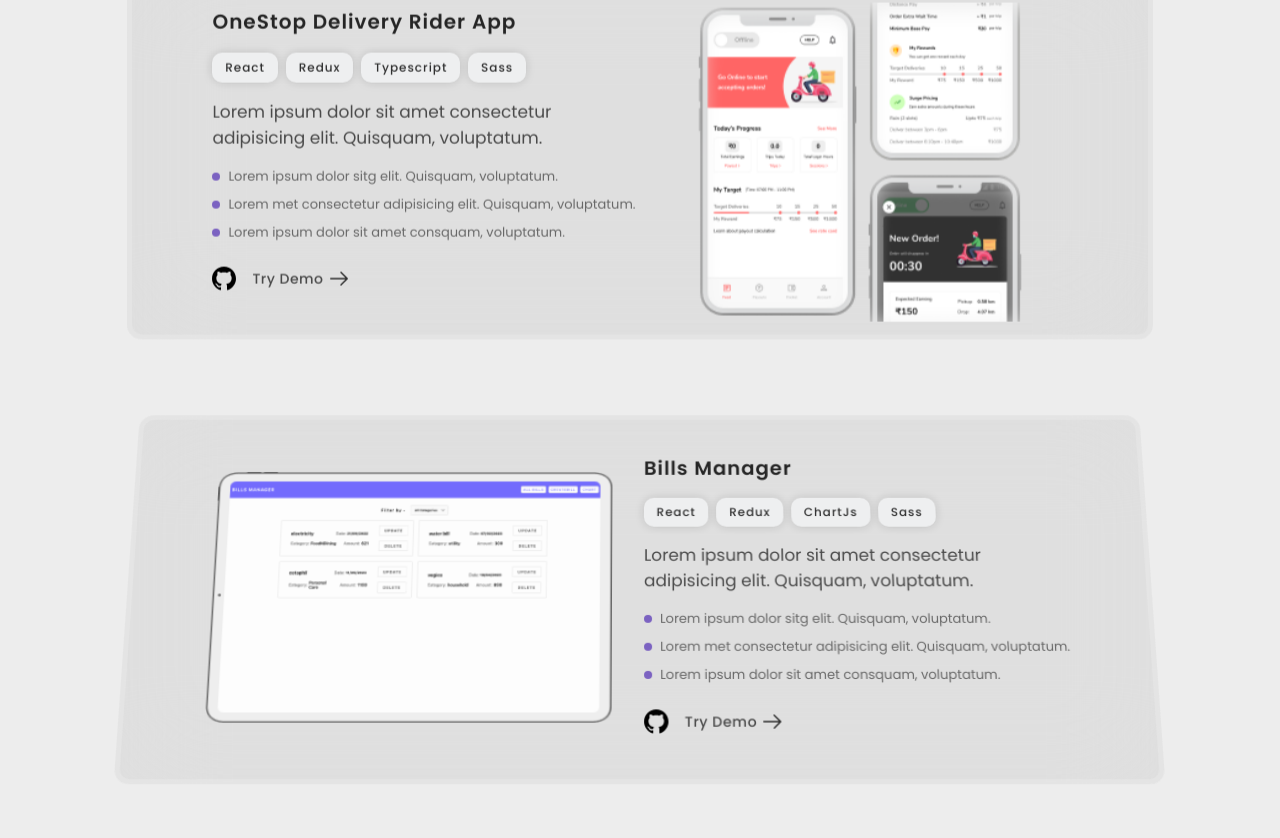
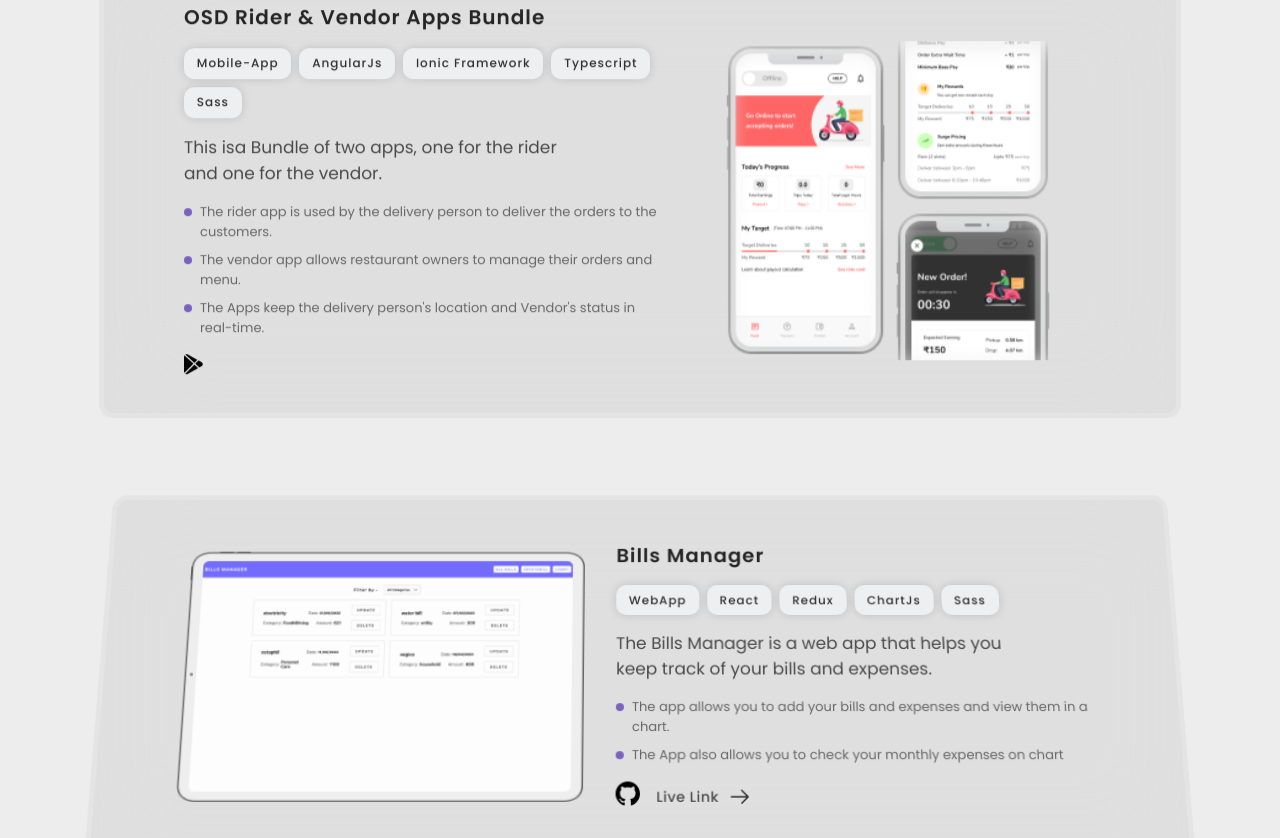
Before and after one commit to NishantEC/NishantEC.github.io, a React (Vite) app: page / in a window 1280 px wide. Shown: the part 1782-2620 px from the top of the page. Built offline with nearby package versions, Linux system fonts and the light colour scheme.

Commit message:
few fixes

```diff
--- a/src/components/projects/Projects.tsx
+++ b/src/components/projects/Projects.tsx
@@ -15,44 +15,51 @@ import {
 function Projects() {
   const projectsData = [
     {
-      heading: "OneStop Delivery Rider App",
+      heading: "OSD Rider & Vendor Apps Bundle",
       description:
-        "Lorem ipsum dolor sit amet consectetur adipisicing elit. Quisquam, voluptatum.",
+        "This isa Bundle of two apps, one for the rider and one for the vendor.",
       points: [
-        "Lorem ipsum dolor sitg elit. Quisquam, voluptatum.",
-        "Lorem met consectetur adipisicing elit. Quisquam, voluptatum.",
-        "Lorem ipsum dolor sit amet consquam, voluptatum.",
+        "The rider app is used by the delivery person to deliver the orders to the customers.",
+        "The vendor app allows restaurant owners to manage their orders and menu.",
+        "The Apps keep the delivery person's location and Vendor's status in real-time.",
+
+
       ],
-      techStack: ["React", "Redux", "Typescript", "Sass"],
-      githubLink: "",
+      techStack: ["Mobile-App","AngularJs", "Ionic Framework", "Typescript", "Sass"],
+      githubLink: null,
+      playStoreLink: "https://play.google.com/store/apps/developer?id=Bleedingedge+Technologies",
+      liveLink:null,
       imgUrl: project2Img,
     },
     {
       heading: "Bills Manager",
       description:
-        "Lorem ipsum dolor sit amet consectetur adipisicing elit. Quisquam, voluptatum.",
+        "The Bills Manager is a web app that helps you keep track of your bills and expenses.",
       points: [
-        "Lorem ipsum dolor sitg elit. Quisquam, voluptatum.",
-        "Lorem met consectetur adipisicing elit. Quisquam, voluptatum.",
-        "Lorem ipsum dolor sit amet consquam, voluptatum.",
+        "The app allows you to add your bills and expenses and view them in a chart.",
+        "The App also allows you to check your monthly expenses on chart",
       ],
-      techStack: ["React", "Redux", "ChartJs", "Sass"],
-      githubLink: "",
+      techStack: ["WebApp","React", "Redux", "ChartJs", "Sass"],
+      githubLink: "https://github.com/NishantEC/bills-manager",
+      playStoreLink: null,
+      liveLink: "https://billsmanager-ng.vercel.app/",
       imgUrl: project1Img,
     },
 
     {
       heading: "Pomodoro V2",
       description:
-        "Lorem ipsum dolor sit amet consectetur adipisicing elit. Quisquam, voluptatum.",
+        "The Pomodoro V2 is a web app that helps you manage your time and be more productive.",
 
       points: [
-        "Lorem ipsum dolor sitg elit. Quisquam, voluptatum.",
-        "Lorem met consectetur adipisicing elit. Quisquam, voluptatum.",
-        "Lorem ipsum dolor sit amet consquam, voluptatum.",
+        "The app has a timer that helps you manage your time for the sessions.",
+
+
       ],
       techStack: ["React", "Redux"],
-      githubLink: "",
+      githubLink: "https://github.com/NishantEC/pomodoro",
+      playStoreLink: null,
+      liveLink:"https://pomodoro-ng.vercel.app/",
       imgUrl: project3Img,
     },
   ];
@@ -119,7 +126,10 @@ function Projects() {
               ))}
             </div>
             <div className="links">
-              <div className="github-link">
+              {
+                project.githubLink && <div className="github-link">
+
+                <a href={project.githubLink} target="_blank" rel="noopener noreferrer">
                 <svg
                 xmlns="http://www.w3.org/2000/svg"
                 width="24"
@@ -128,9 +138,27 @@ function Projects() {
               >
                 <path d="M12 0c-6.626 0-12 5.373-12 12 0 5.302 3.438 9.8 8.207 11.387.599.111.793-.261.793-.577v-2.234c-3.338.726-4.033-1.416-4.033-1.416-.546-1.387-1.333-1.756-1.333-1.756-1.089-.745.083-.729.083-.729 1.205.084 1.839 1.237 1.839 1.237 1.07 1.834 2.807 1.304 3.492.997.107-.775.418-1.305.762-1.604-2.665-.305-5.467-1.334-5.467-5.931 0-1.311.469-2.381 1.236-3.221-.124-.303-.535-1.524.117-3.176 0 0 1.008-.322 3.301 1.23.957-.266 1.983-.399 3.003-.404 1.02.005 2.047.138 3.006.404 2.291-1.552 3.297-1.23 3.297-1.23.653 1.653.242 2.874.118 3.176.77.84 1.235 1.911 1.235 3.221 0 4.609-2.807 5.624-5.479 5.921.43.372.823 1.102.823 2.222v3.293c0 .319.192.694.801.576 4.765-1.589 8.199-6.086 8.199-11.386 0-6.627-5.373-12-12-12z" />
               </svg>
+                </a>
             </div>
-              <div className="live-link">
-                Try Demo
+              }
+              {
+                project.playStoreLink && <div className="playstore-link">
+                  <a href={project.playStoreLink} target="_blank" rel="noopener noreferrer">
+                  <svg clip-rule="evenodd"
+                  fill-rule="evenodd"
+                  stroke-linejoin="round"
+                  stroke-miterlimit="2"
+                  width="16"
+                  height="16"
+                  viewBox="0 0 16 16"
+                  xmlns="http://www.w3.org/2000/svg"><path d="m8.306 6.987 2.449-2.449L2.999.257a2.032 2.032 0 0 0-1.983.005l7.29 6.725zM.287.95c-.178.291-.28.624-.28.977v12.146c0 .342.093.668.261.953l7.331-7.331L.287.95zM14.002 6.33l-2.336-1.289-2.625 2.624 3.217 2.967 1.745-.963c.628-.348 1.004-.972 1.004-1.67a1.894 1.894 0 0 0-1.005-1.669zM8.334 8.373.983 15.724a2.06 2.06 0 0 0 1.021.278c.34 0 .682-.086.995-.259l8.337-4.601-3.002-2.769z"></path></svg>
+                  </a>
+                </div>
+              }
+              {
+                project.liveLink && <div className="live-link">
+                  <a href={project.liveLink} target="_blank" rel="noopener noreferrer">
+                Live Link
                 <svg
                   clip-rule="evenodd"
                   fill-rule="evenodd"
@@ -146,7 +174,9 @@ function Projects() {
                     fill-rule="nonzero"
                   />
                 </svg>
+                </a>
               </div>
+              }
             </div>
           </div>
           <div className="project-img">
--- a/src/components/projects/projects.scss
+++ b/src/components/projects/projects.scss
@@ -110,6 +110,7 @@
         display: flex;
         flex-direction: column;
         gap: 1rem;
+        max-width: 30rem;
 
         @media (max-width: 768px) {
             padding: 0rem 3rem;
@@ -178,22 +179,35 @@
         .links {
             display: flex;
             gap: 1rem;
+            align-items: center;
 
             div {
                 display: flex;
                 align-items: center;
                 gap: 0.2rem;
-                height: 40px;
+
                 transition: all 0.1s ease-in-out;
                 svg {
                     // filter: invert(1);
                     transition: all 0.1s ease-in-out;
 
-
                 }
                 :hover {
                     transition: all 0.1s ease-in-out;
                     transform: scale(1.1);
+                }
+                a{
+                    height: fit-content;
+                    text-decoration: none;
+                }
+
+            }
+            .playstore-link{
+
+                svg{
+                    width: 20px;
+                    height: 20px;
+                    transition: all 0.1s ease-in-out;
                 }
 
             }
@@ -204,7 +218,11 @@
                 letter-spacing: 0.5px;
                 opacity: 0.8;
                 transition: all 0.1s ease-in-out;
-
+                a{
+                    display: flex;
+                    align-items: center;
+                    gap: 0.5rem;
+                }
                 &:hover {
                     opacity: 1;
                     transition: all 0.1s ease-in-out;
```
Lines whose indentation alone changed are shown as unchanged.
